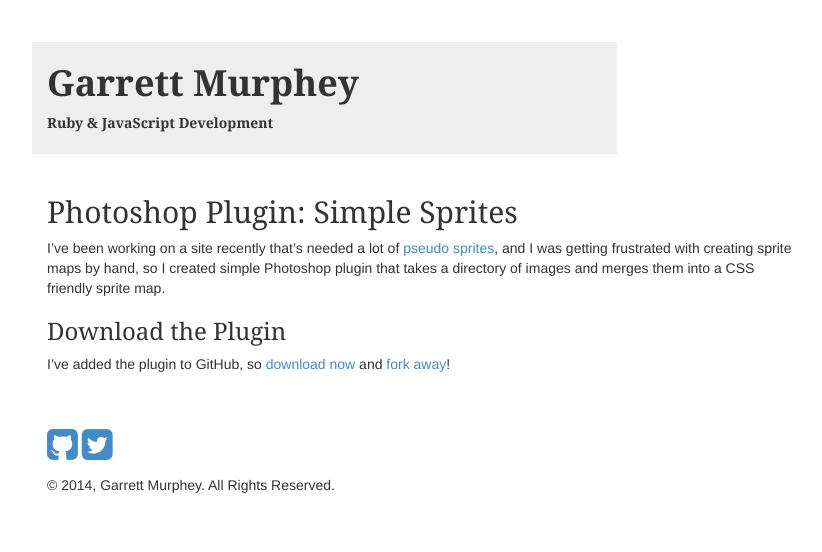
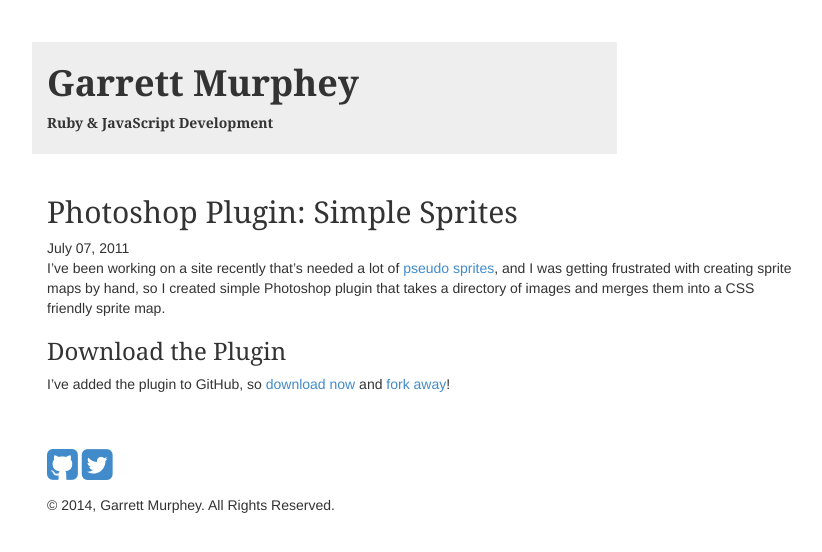
Before and after one commit to gmurphey/gmurphey.github.io, a Jekyll site: the page built from _posts/2011-07-07-photoshop-plugin-simple-sprites.markdown, in a window 1280 px wide. Shown: the top 552 px of the page, without its empty margins (23-845 px from the left). Built offline with Jekyll 4.4.1, drawn with Linux system fonts in a browser that asks for light colours.

Commit message:
Fixing date.

```diff
--- a/_layouts/post.html
+++ b/_layouts/post.html
@@ -2,6 +2,6 @@
 layout: default
 ---
 <h2>{{ page.title }}</h2>
-<cite>{{ post.date | date: "%B %d, %Y" }}</cite>
+<cite>{{ page.date | date: "%B %d, %Y" }}</cite>
 
 {{ content }}
```
